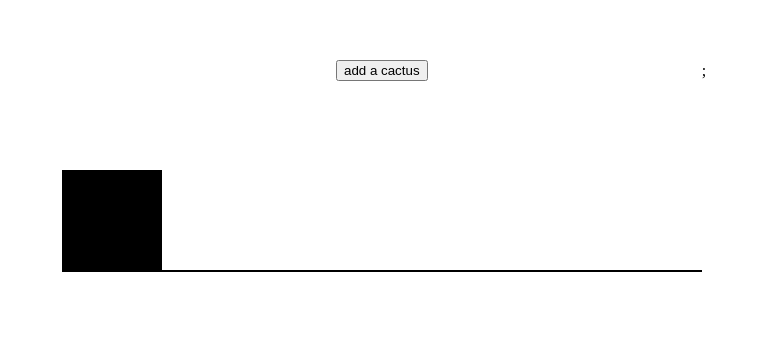
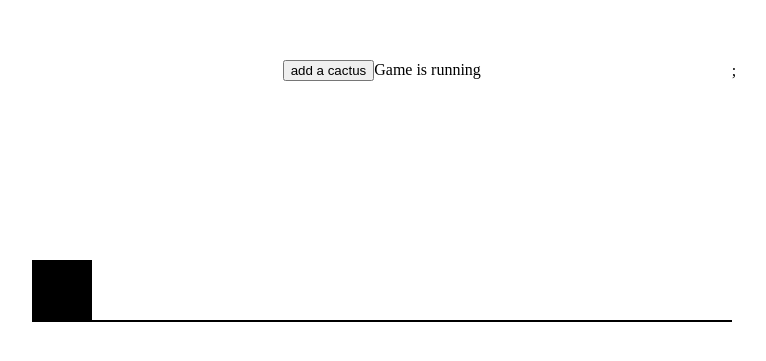
Before and after one commit to yasserlakrid/DinoGame, a React (Vite) app: page / in a window 1280 px wide. Shown: the part 329-690 px from the top of the page, without its empty margins (256-1022 px from the left). Built offline with nearby package versions, Linux system fonts and the light colour scheme.

Commit message:
somethings

```diff
--- a/src/game/game.css
+++ b/src/game/game.css
@@ -1,7 +1,7 @@
 .game {
   position: relative;
-  height: 50%;
-  width: 50%;
+  height: 500px;
+  width: 700px;
   display: flex;
   justify-content: center;
   align-items: center;
@@ -9,15 +9,15 @@
 }
 .dino {
   position: absolute;
-  width: 100px;
+  width: 60px;
   left: 0;
-  height: 100px;
+  height: 60px;
   background-color: black;
 }
 .cactus {
   position: absolute;
   width: 50px;
   bottom: 0;
-  height: 100px;
+  height: 60px;
   background-color: green;
 }
--- a/src/game/game.jsx
+++ b/src/game/game.jsx
@@ -5,7 +5,9 @@ import "./game.css";
 function Game() {
   const [isJumping, setIsJumping] = useState(false);
   const [Xdim, setXdim] = useState(0);
-
+  const [gameOver , setGameOver] = useState(false);
+var last = 0 ;
+var int1 ;
   const [discac, setcac] = useState(false);
   const [Ydim, setYdim] = useState([{x : 0 , visible : true}]);
   var start = false;
@@ -14,7 +16,7 @@ function Game() {
     var reached = false;
 
     const int = setInterval(() => {
-      if (x == 50) {
+      if (x == 120) {
         reached = true;
       }
       if (!reached) {
@@ -28,24 +30,27 @@ function Game() {
         clearInterval(int);
       }
       setXdim(x);
-    }, 10);
+    },10
+  );
   }
-  function cactusAnimation() {
-    setcac(true)
-    const int = setInterval(() => {
-      setYdim((prev)=> {
-        return prev.map((c) => ({
-          ...c,
-          x: c.x <= 400 ? c.x ++ : c.x = c.x,
-          visible: c.x + 1 < 400 ? true : false,
-        }));
-      });
-    }, 10);
-  }
+function cactusAnimation() {
+  setcac(true);
+  int1 = setInterval(() => {
+    setYdim(prev => {
+      const newYdim = prev
+        .map(c => ({ ...c, x: c.x + 1, visible: c.x + 1 < 700 }))
+        .filter(c => c.visible);
+
+
+      return newYdim;
+    });
+  }, 10);
+}
+
 
   function addcactus() {
     let randomT = Math.random() * 100;
-    console.log(randomT,Ydim);
+    last ++ ;
 
     setTimeout(() => {
       var a = {x : 0 , visible : true};
@@ -53,8 +58,17 @@ function Game() {
       console.log("added a cactus", Ydim);
     }, randomT);
   }
+  if (Xdim < 40 && Ydim[0].x > 600) {
+        console.log("game over babe");
+        setGameOver(true);
+        clearInterval(int1);
+      }
 
   useEffect(() => {
+
+
+
+
     const handleUp = (e) => {
       if (e.key == "ArrowUp" && start) {
         jumpAnimation();
@@ -83,6 +97,16 @@ function Game() {
       ></div>
 
       <button onClick={addcactus}> add a cactus</button>
+      {gameOver ? (
+        <div>
+          Game over
+        </div>
+      ):(
+<div>
+  Game is running
+</div>
+      )}
+
       {discac ? (
         Ydim.map((c,index)=>(
               <div
@@ -91,6 +115,7 @@ function Game() {
             style={{
               right: c.x+ "px",
               display : c.visible ? 'block' : 'none'
+
             }}
           ></div>
 
```
